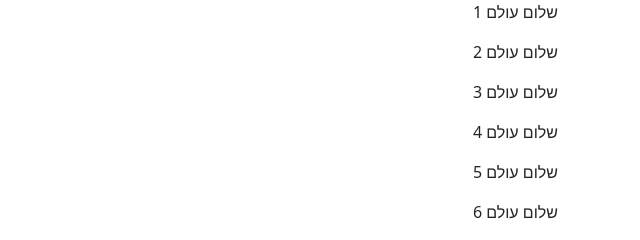
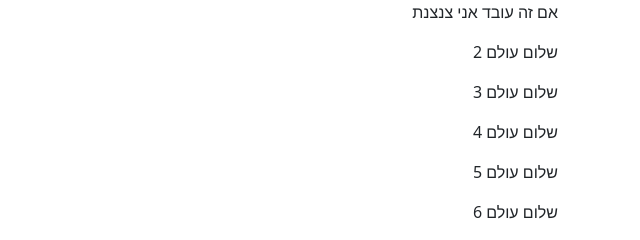
Before and after one commit to tiffany-rom/midTask_Goni_Hadar_Tiffany, a plain HTML site: page index.html in a window 1280 px wide. Shown: the full height of the page, 640-1280 px from the left. Drawn offline with Linux system fonts and the light colour scheme.

Commit message:
Update index.html

```diff
--- a/index.html
+++ b/index.html
@@ -23,7 +23,7 @@
 
 <body>
     <div class="container">
-        <p id="p1" class="class-1">שלום עולם 1</p>
+        <p id="p1" class="class-1">אם זה עובד אני צנצנת</p>
         <p id="p2" class="class-1">שלום עולם 2</p>
         <p id="p3" class="class-1">שלום עולם 3</p>
         <p id="p4" class="class-1">שלום עולם 4</p>
```
